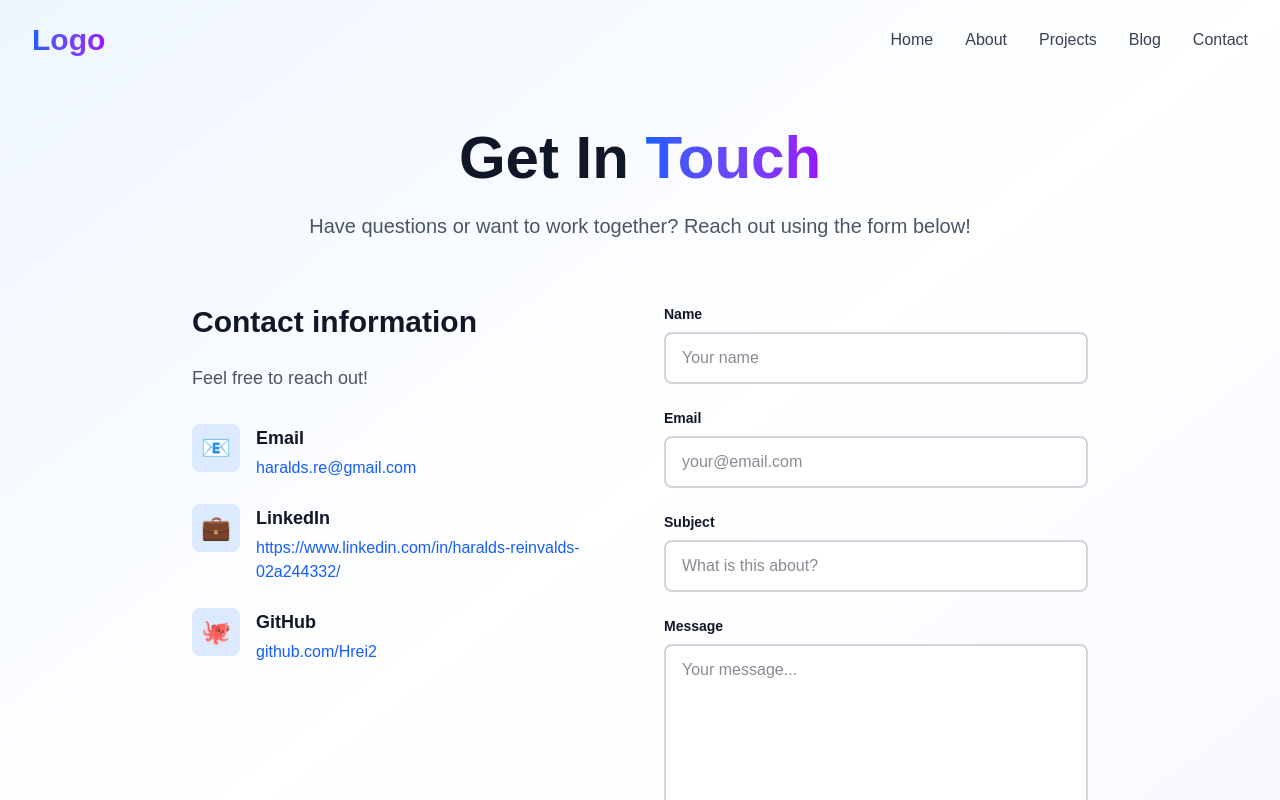
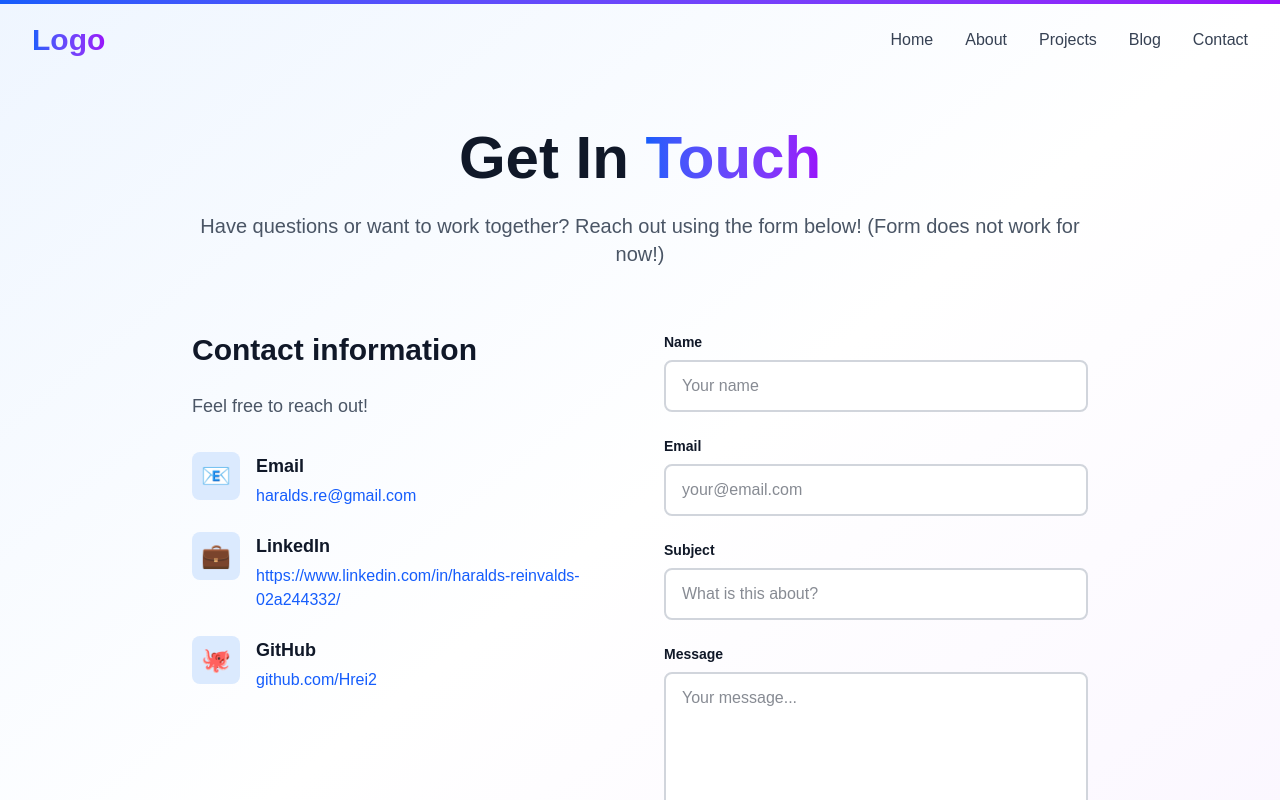
Before and after one commit to Hrei2/portfolio-website, a Next.js app: page /contact in a window 1280 px wide. Shown: the top 800 px of the page. Built offline with nearby package versions, Linux system fonts and the light colour scheme.

Commit message:
added a horizontal scroll wheel which I probably will remove

```diff
--- a/app/contact/page.tsx
+++ b/app/contact/page.tsx
@@ -44,7 +44,7 @@ export default function ContactPage() {
                         Get In <span className="bg-gradient-to-r from-blue-600 to-purple-600 bg-clip-text text-transparent">Touch</span>
                     </h1>
                     <p className="text-xl text-gray-600 dark:text-gray-300">
-                        Have questions or want to work together? Reach out using the form below!
+                        Have questions or want to work together? Reach out using the form below! (Form does not work for now!)
                     </p>
                 </motion.div>
 
--- a/app/layout.tsx
+++ b/app/layout.tsx
@@ -2,6 +2,7 @@ import type { Metadata } from 'next';
 import './globals.css';
 import Navigation from '@/components/Navigation';
 import Footer from '@/components/Footer';
+import ScrollProgress from '@/components/ScrollProgress'
 
 export const metadata: Metadata = {
     title: "My Portfolio",
@@ -16,6 +17,7 @@ export default function RootLayout({
     return (
         <html lang="en">
             <body>
+                <ScrollProgress />
                 <Navigation />
                 {children}
                 <Footer />
--- /dev/null
+++ b/components/ScrollProgress.tsx
@@ -0,0 +1,19 @@
+'use client';
+
+import { motion, useScroll, useSpring } from 'framer-motion';
+
+export default function ScrollProgress() {
+    const { scrollYProgress } = useScroll();
+    const scaleX = useSpring(scrollYProgress, {
+        stiffness: 100,
+        damping: 30,
+        restDelta: 0.001
+    });
+
+    return (
+        <motion.div
+            className="fixed top-0 left-0 right-0 h-1 bg-gradient-to-r from-blue-600 to-purple-600 origin-left z-50"
+            style={{ scaleX }}
+        />
+    );
+}
--- /dev/null
+++ b/lib/hooks/useScrollAnimation.ts
@@ -0,0 +1,18 @@
+import { useEffect, RefObject } from 'react';
+import { useAnimation, useInView } from 'framer-motion';
+
+export function useScrollAnimation(ref: RefObject<HTMLElement>, threshold = 0.1) {
+    const controls = useAnimation();
+    const inView = useInView(ref, {
+        once: true,
+        amount: threshold
+    });
+
+    useEffect(() => {
+        if (inView) {
+            controls.start('visible');
+        }
+    }, [controls, inView]);
+
+    return controls;
+}
```
